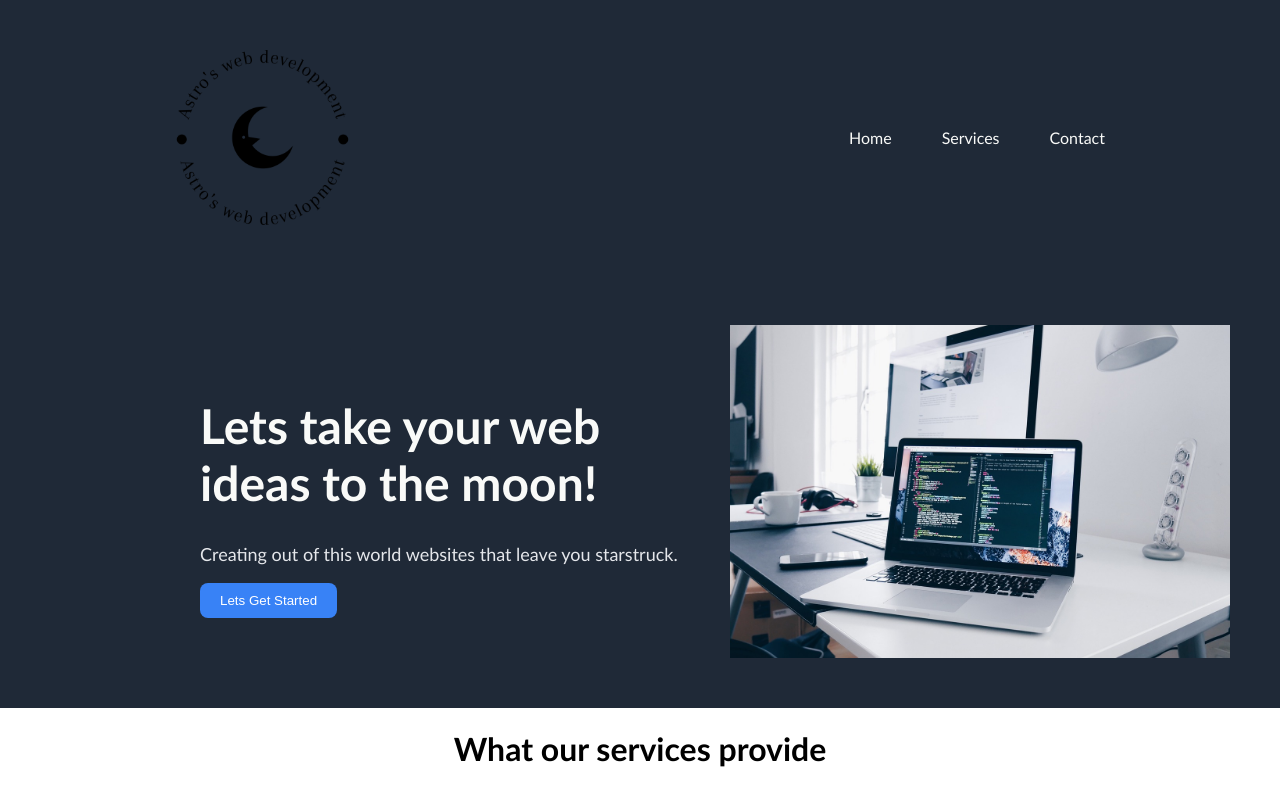
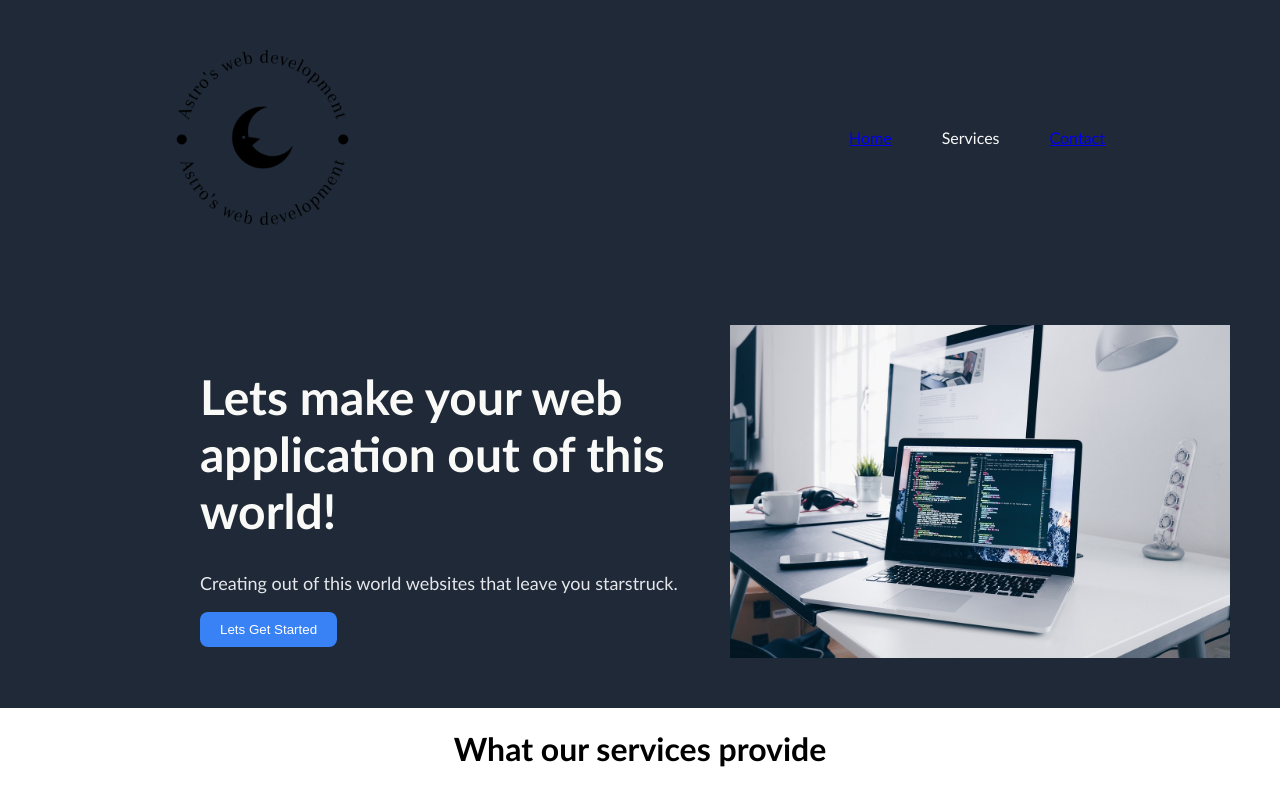
Before and after one commit to TheAstroProject/landing-page, a plain HTML site: page index.html in a window 1280 px wide. Shown: the top 800 px of the page. Drawn offline with Linux system fonts and the light colour scheme.

Commit message:
added links for home page and a contact me link to email

```diff
--- a/index.html
+++ b/index.html
@@ -3,7 +3,7 @@
 <head>
     <meta charset="UTF-8">
     <meta name="viewport" content="width=device-width, initial-scale=1.0">
-    <title>Astro's Web Development</title>
+    <title>astro.Dev</title>
     <link rel="stylesheet" href="/landing-page/index.css">
 </head>
 <body>
@@ -11,16 +11,24 @@
         <div class="nav-bar">
             <img src="images/header-logo.png" alt="">
             <ul>
-                <li>Home</li>
+                <li>
+                    <a href="https://theastroproject.github.io/landing-page/">
+                        Home
+                    </a>
+                </li>
                 <li>Services</li>
-                <li>Contact</li>
+                <li>
+                    <a href="mailto:theastrocodingproject@gmail.com">
+                        Contact
+                    </a>
+                </li>
             </ul>
         </div>
     </div>
     <div class="main">
         <div class="first">
             <div class="hero">
-                <h1>Lets take your web ideas to the moon!</h1>
+                <h1>Lets make your web application out of this world!</h1>
                 <p>Creating out of this world websites that leave you starstruck. </p>
                 <button>Lets Get Started</button>
             </div>
```
